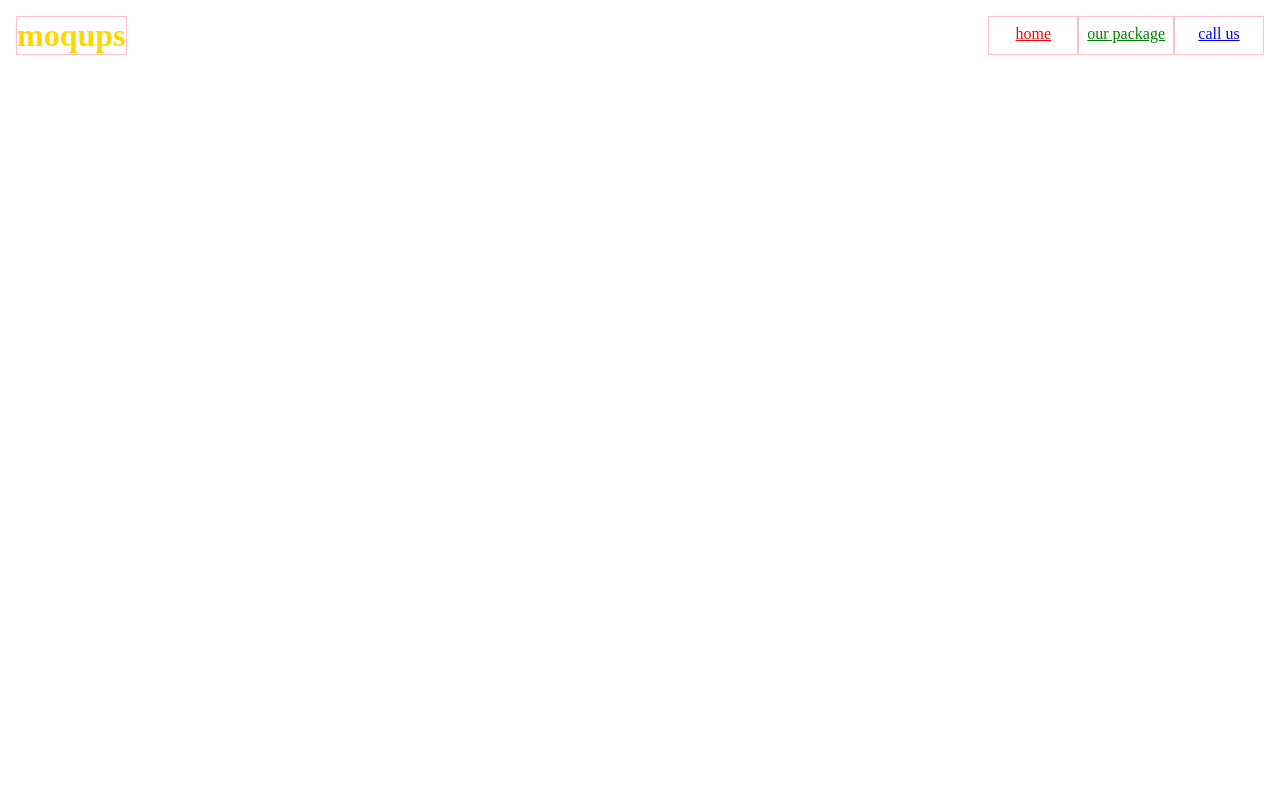
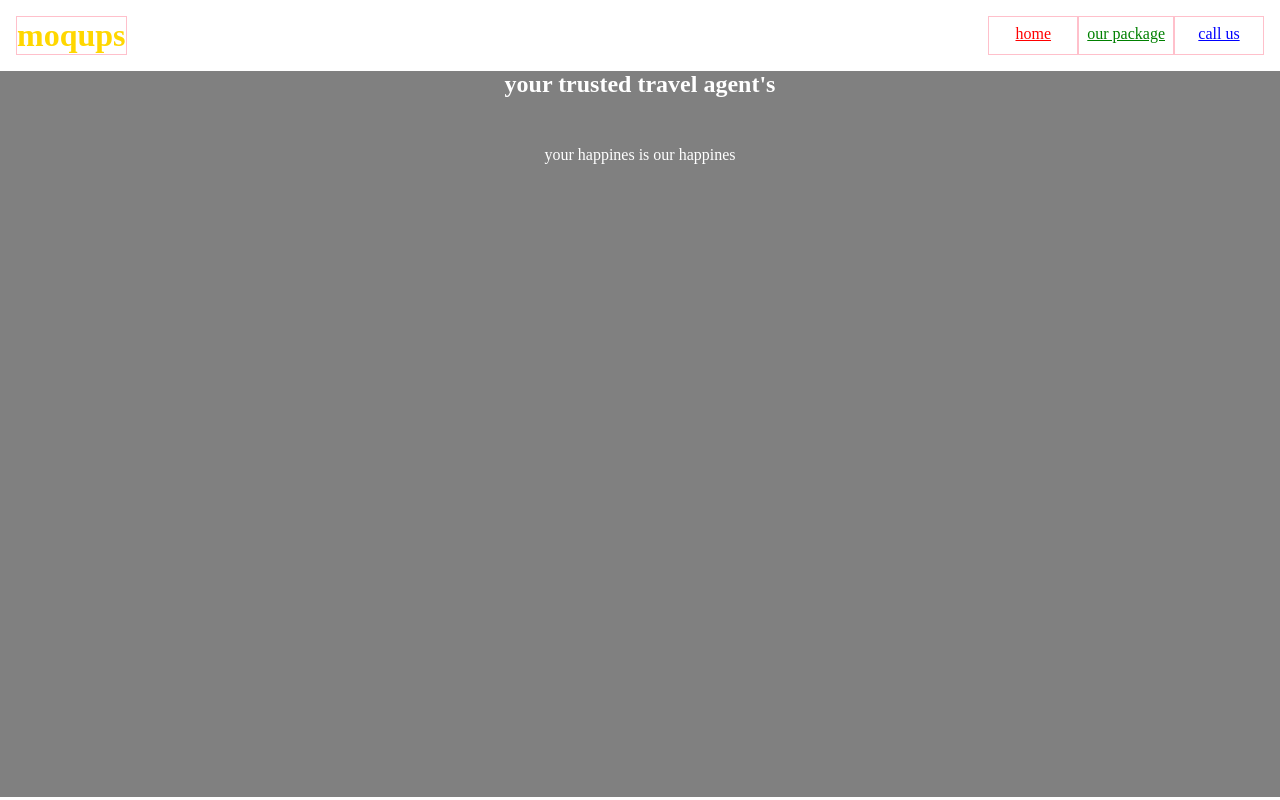
Before and after one commit to revou-fundamental-course/13-nov-23-difahanan, a plain HTML site: page index.html in a window 1280 px wide. Drawn offline with Linux system fonts and the light colour scheme.

Commit message:
added auto slide banner feature

```diff
--- a/index.html
+++ b/index.html
@@ -22,7 +22,10 @@
     </header>
 
     <main>
-
+        <section id="banner-auto-slide">
+            <h2 class="trusted">your trusted travel agent's</h2>
+            <p class="happines">your happines is our happines</p>
+        </section>
     </main>
 
     <script src="js/script.js"></script>
```
